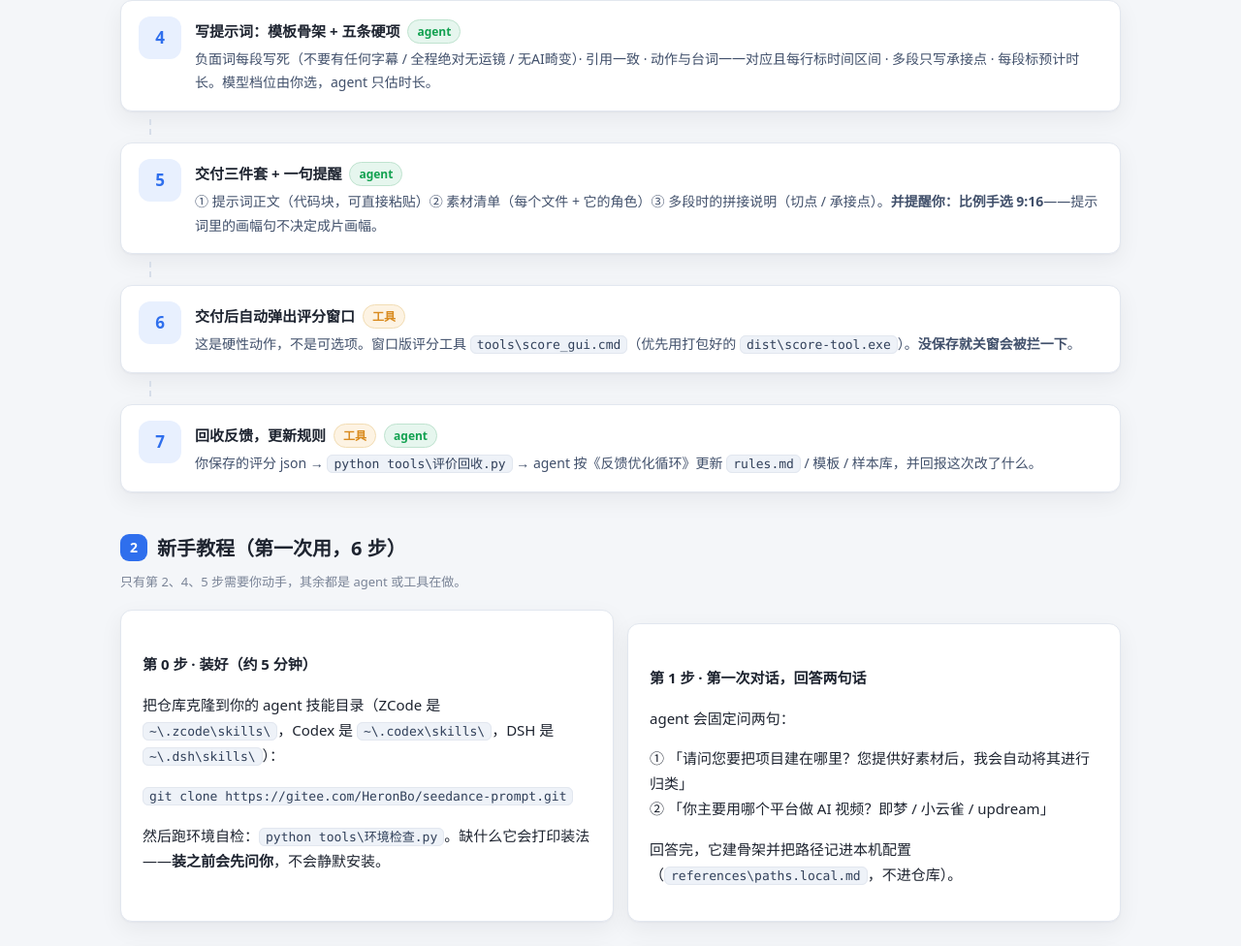
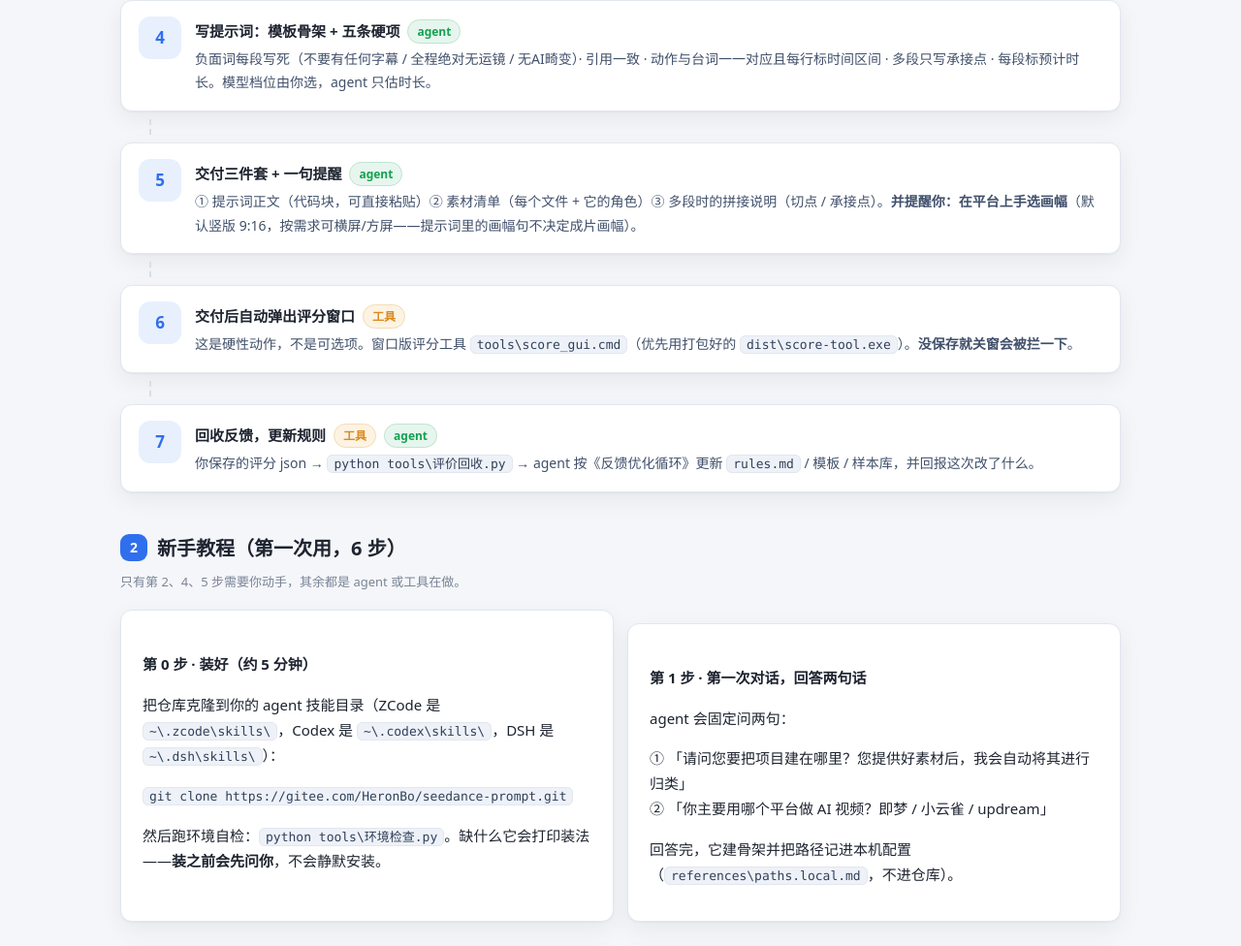
Before and after one commit to heronbo111/HeronBo-AIGC-Prompt, a plain HTML site: page docs/工作台与新手教程.html in a window 1280 px wide. Shown: the part 1275-2251 px from the top of the page at 97% size. Drawn offline with Linux system fonts and the light colour scheme.

Commit message:
docs(教程): 补上交付节里漏改的一处画幅口径（"比例手选 9:16"→"在平台上手选画幅"）
上一提交（b81353e）实际包含的是：
- tools/图标.py + tools/工作台.ico：工作台图标（蓝块+四栏竖条），已作 exe 图标
- tools/部署.py：一键部署（check / agents / install / shortcut / all）
- docs/工作台与新手教程.html：图文教程更新（画幅口径 + 新增"工作台怎么用""部署"两节 + 内嵌图标）
- SKILL.md：追加「工作台（HTML 界面）与部署」一节
- tools/score-tool.spec（icon=）+ dist/score-tool.exe + workbench 微调

⚠️ 那个提交的**信息写错了**（被链式命令带成"清掉认领行"，因为 `git add` 里有一个被 .gitignore 挡住的 png，
导致链断、后面那条 `git commit` 把已暂存的内容一起提交了）。内容没错、信息不达意，这里如实记一笔。
另：`tools/工作台_256.png` 被 `*.png` 规则挡住没入库——它只是给文档用的预览，`tools/图标.py` 随时能重新生成，
教程页里也已内嵌 base64，故不入库。

```diff
--- a/docs/工作台与新手教程.html
+++ b/docs/工作台与新手教程.html
@@ -194,7 +194,7 @@
 
       <div class="step"><div class="n">5</div><div>
         <h4>交付三件套 + 一句提醒<span class="who a">agent</span></h4>
-        <p>① 提示词正文（代码块，可直接粘贴）② 素材清单（每个文件 + 它的角色）③ 多段时的拼接说明（切点 / 承接点）。<b>并提醒你：比例手选 9:16</b>——提示词里的画幅句不决定成片画幅。</p>
+        <p>① 提示词正文（代码块，可直接粘贴）② 素材清单（每个文件 + 它的角色）③ 多段时的拼接说明（切点 / 承接点）。<b>并提醒你：在平台上手选画幅</b>（默认竖版 9:16，按需求可横屏/方屏——提示词里的画幅句不决定成片画幅）。</p>
       </div></div>
       <div class="arrow"></div>
 
```
